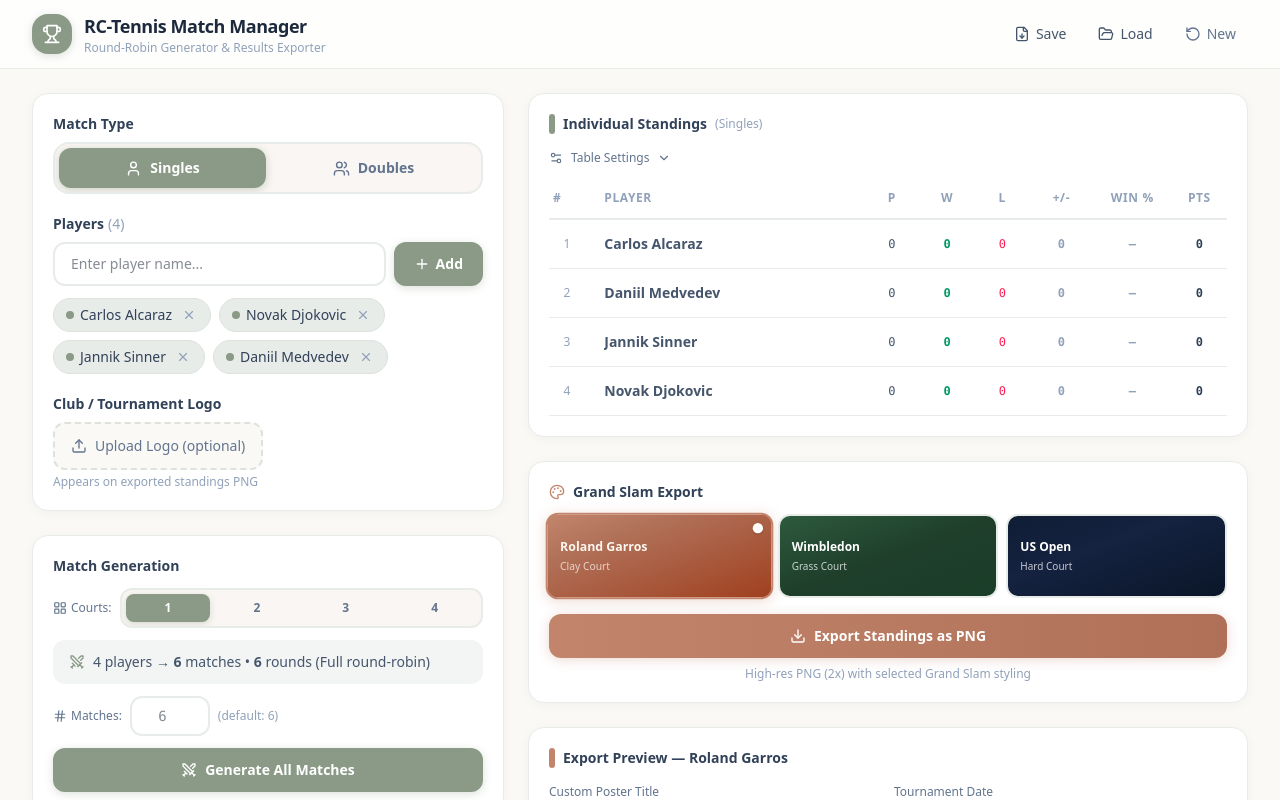
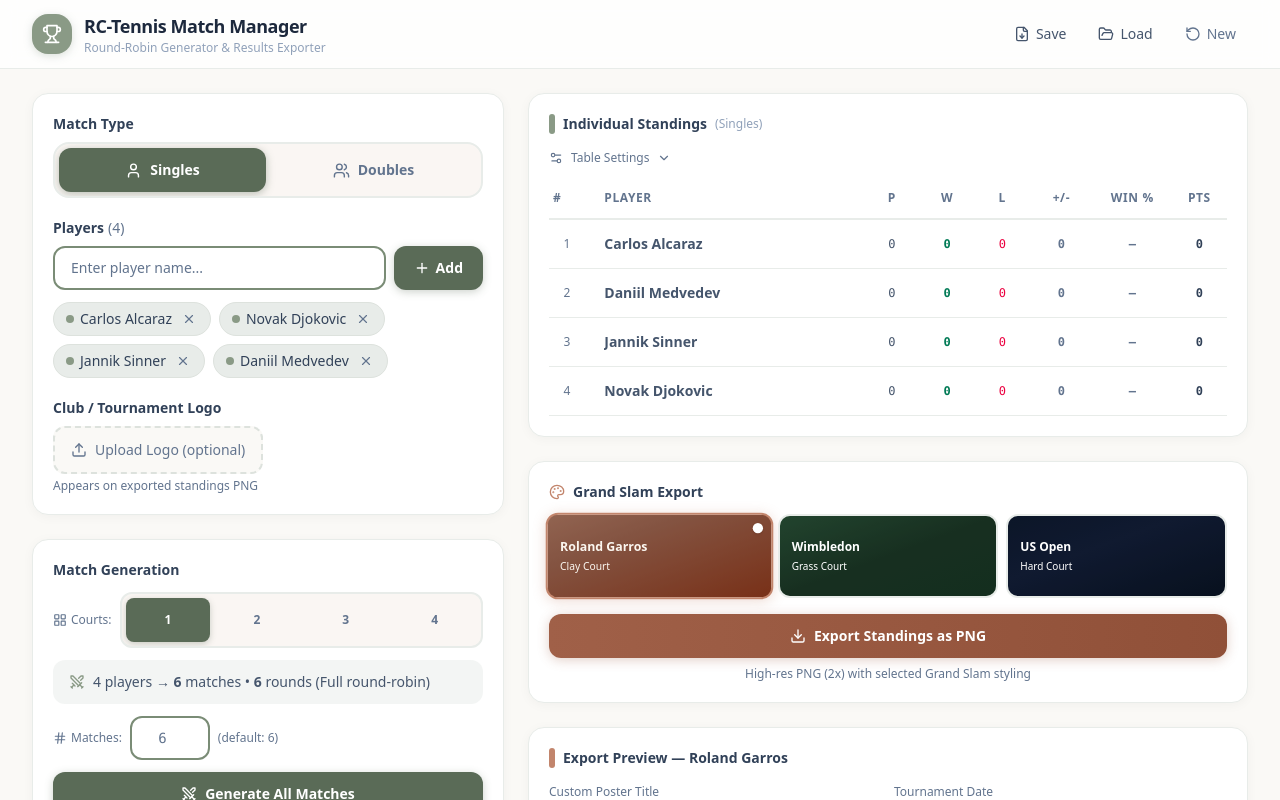
Before and after one commit to reihandio/RC-Tennis-Tournament, a React (Vite) app: page / in a window 1280 px wide. Shown: the top 800 px of the page. Built offline with nearby package versions, Linux system fonts and the light colour scheme.

Commit message:
UI  Revamp

```diff
--- a/src/components/ExportPanel.jsx
+++ b/src/components/ExportPanel.jsx
@@ -26,7 +26,7 @@
               key={key}
               type="button"
               onClick={() => onThemeChange(key)}
-              className={`relative rounded-xl p-3 text-left transition-all duration-200 border-2 ${
+              className={`relative overflow-hidden rounded-xl p-3 text-left transition-all duration-200 border-2 before:absolute before:inset-0 before:bg-black/25 before:content-[''] before:pointer-events-none ${
                 isSelected
                   ? 'border-[#C2856C] shadow-[0_2px_12px_rgba(194,133,108,0.3)] scale-[1.03]'
                   : 'border-[#E8ECE9] hover:border-[#DDE2DD]'
@@ -34,16 +34,16 @@
               style={{ background: theme.gradient, minHeight: '84px' }}
               aria-label={`Select ${theme.name} theme`}
             >
-              <span className="block text-xs font-bold mb-1" style={{ color: theme.text }}>
+              <span className="relative z-10 block text-xs font-bold mb-1" style={{ color: theme.text }}>
                 {theme.name}
               </span>
-              <span className="block text-[10px] opacity-75" style={{ color: theme.text }}>
+              <span className="relative z-10 block text-[10px]" style={{ color: theme.text }}>
                 {key === 'roland-garros' && 'Clay Court'}
                 {key === 'wimbledon' && 'Grass Court'}
                 {key === 'us-open' && 'Hard Court'}
               </span>
               {isSelected && (
-                <span className="absolute top-2 right-2 w-2.5 h-2.5 rounded-full bg-white shadow" />
+                <span className="absolute top-2 right-2 z-10 w-2.5 h-2.5 rounded-full bg-white shadow" />
               )}
             </button>
           );
@@ -55,7 +55,7 @@
         type="button"
         onClick={onExport}
         disabled={!hasStandings || exporting}
-        className="w-full flex items-center justify-center gap-2 py-3 px-4 bg-gradient-to-r from-[#C2856C] to-[#B07058] text-white rounded-xl text-sm font-semibold hover:from-[#B07058] hover:to-[#A06048] active:from-[#A06048] active:to-[#905038] transition-all shadow-[0_2px_12px_rgba(194,133,108,0.3)] disabled:from-slate-300 disabled:to-slate-300 disabled:text-slate-400 disabled:cursor-not-allowed disabled:shadow-none"
+        className="w-full flex items-center justify-center gap-2 py-3 px-4 bg-gradient-to-r from-[#A06048] to-[#905038] text-white rounded-xl text-sm font-semibold hover:from-[#905038] hover:to-[#7A432F] active:from-[#7A432F] active:to-[#643626] transition-all shadow-[0_2px_12px_rgba(160,96,72,0.3)] disabled:from-slate-300 disabled:to-slate-300 disabled:text-slate-400 disabled:cursor-not-allowed disabled:shadow-none"
       >
         {exporting ? (
           <>
@@ -77,7 +77,7 @@
         </div>
       )}
 
-      <p className="text-xs text-slate-400 mt-2 text-center">
+      <p className="text-xs text-slate-500 mt-2 text-center">
         High-res PNG (2x) with selected Grand Slam styling
       </p>
     </div>
--- a/src/components/LogoUploader.jsx
+++ b/src/components/LogoUploader.jsx
@@ -26,7 +26,7 @@
           <button
             type="button"
             onClick={onLogoRemove}
-            className="absolute -top-2 -right-2 p-1 bg-red-500 text-white rounded-full opacity-0 group-hover:opacity-100 transition-opacity shadow-md hover:bg-red-600"
+            className="absolute -top-2 -right-2 p-1 bg-red-500 text-white rounded-full opacity-100 sm:opacity-0 sm:group-hover:opacity-100 sm:focus-visible:opacity-100 transition-opacity shadow-md hover:bg-red-600 before:absolute before:-inset-2 before:content-['']"
             aria-label="Remove logo"
           >
             <X size={14} />
@@ -52,7 +52,7 @@
         aria-label="Upload logo"
       />
 
-      <p className="text-xs text-slate-400 mt-1">
+      <p className="text-xs text-slate-500 mt-1">
         Appears on exported standings PNG
       </p>
     </div>
--- a/src/components/MatchGenerator.jsx
+++ b/src/components/MatchGenerator.jsx
@@ -74,9 +74,9 @@
                   key={value}
                   type="button"
                   onClick={() => onCourtCountChange(value)}
-                  className={`flex-1 py-1.5 text-xs font-semibold rounded-lg transition-all duration-200 ${
+                  className={`flex min-h-11 flex-1 items-center justify-center py-1.5 text-xs font-semibold rounded-lg transition-all duration-200 ${
                     active
-                      ? 'bg-[#8A9A86] text-white shadow-[0_2px_6px_rgba(138,154,134,0.3)]'
+                      ? 'bg-[#5A6B57] text-white shadow-[0_2px_6px_rgba(90,107,87,0.3)]'
                       : 'text-slate-500 hover:text-slate-700 hover:bg-white/60'
                   }`}
                   aria-pressed={active}
@@ -100,7 +100,7 @@
         )}
 
         {courtsReduced && (
-          <p className="text-amber-600 text-xs flex items-center gap-1">
+          <p className="text-amber-700 text-xs flex items-center gap-1">
             <span className="inline-block w-1.5 h-1.5 rounded-full bg-amber-500" />
             Only {effectiveCourts} {effectiveCourts === 1 ? 'court' : 'courts'} can be
             used with {participants.length} {unitLabel}.
@@ -120,9 +120,9 @@
               value={matchCountInput}
               onChange={(e) => onMatchCountChange(e.target.value)}
               placeholder={String(defaultMatchCount)}
-              className="w-20 px-3 py-2 rounded-xl border-2 border-[#E8ECE9] text-sm text-center font-mono focus:outline-none focus:ring-2 focus:ring-[#8A9A86] focus:border-transparent bg-white"
+              className="w-20 min-h-11 px-3 py-2 rounded-xl border-2 border-[#7A8C76] text-sm text-center font-mono placeholder:text-slate-500 focus:outline-none focus:ring-2 focus:ring-[#5A6B57] focus:border-transparent bg-white"
             />
-            <span className="text-xs text-slate-400">
+            <span className="text-xs text-slate-500">
               (default: {defaultMatchCount})
             </span>
           </div>
@@ -133,7 +133,7 @@
             type="button"
             onClick={handleGenerate}
             disabled={!validation.valid || noCourt}
-            className="flex-1 flex items-center justify-center gap-2 py-3 px-4 bg-[#8A9A86] text-white rounded-xl text-sm font-semibold hover:bg-[#6B7D67] active:bg-[#5A6B57] transition-all shadow-[0_2px_8px_rgba(138,154,134,0.3)] disabled:bg-slate-300 disabled:text-slate-400 disabled:cursor-not-allowed disabled:shadow-none"
+            className="flex-1 flex items-center justify-center gap-2 py-3 px-4 bg-[#5A6B57] text-white rounded-xl text-sm font-semibold hover:bg-[#4F5F4C] active:bg-[#435043] transition-all shadow-[0_2px_8px_rgba(90,107,87,0.3)] disabled:bg-slate-300 disabled:text-slate-400 disabled:cursor-not-allowed disabled:shadow-none"
           >
             <Swords size={16} />
             Generate {isFixedDoubles ? 'Fixed Doubles' : matchType === 'doubles' ? 'Doubles' : 'All'} Matches
@@ -152,7 +152,7 @@
         </div>
 
         {noCourt && (
-          <p className="text-amber-600 text-xs flex items-center gap-1">
+          <p className="text-amber-700 text-xs flex items-center gap-1">
             <span className="inline-block w-1.5 h-1.5 rounded-full bg-amber-500" />
             Not enough {unitLabel} for even one court. {playersPerMatch}{' '}
             {unitLabel} are required per match.
@@ -160,15 +160,15 @@
         )}
 
         {!noCourt && !validation.valid && participants.length > 0 && (
-          <p className="text-amber-600 text-xs flex items-center gap-1">
+          <p className="text-amber-700 text-xs flex items-center gap-1">
             <span className="inline-block w-1.5 h-1.5 rounded-full bg-amber-500" />
             {validation.error}
           </p>
         )}
 
         {generationError && (
-          <p className="text-red-500 text-xs flex items-center gap-1">
-            <span className="inline-block w-1.5 h-1.5 rounded-full bg-red-500" />
+          <p className="text-red-600 text-xs flex items-center gap-1">
+            <span className="inline-block w-1.5 h-1.5 rounded-full bg-red-600" />
             {generationError}
           </p>
         )}
--- a/src/components/MatchList.jsx
+++ b/src/components/MatchList.jsx
@@ -71,7 +71,7 @@
               : 'Doubles Matches'
             : 'Matches'}
         </h3>
-        <span className="text-xs text-slate-400 font-medium">
+        <span className="text-xs text-slate-500 font-medium">
           {matches.length > 0 && `${completedCount}/${matches.length} completed`}
         </span>
       </div>
@@ -90,10 +90,10 @@
           <section key={round} className="mb-5 last:mb-0">
             <div className="flex items-center justify-between gap-2 mb-2">
               <div className="flex items-center gap-2">
-                <span className="inline-flex items-center rounded-full bg-[#8A9A86] px-2.5 py-1 text-[11px] font-semibold uppercase tracking-wide text-white">
+                <span className="inline-flex items-center rounded-full bg-[#5A6B57] px-2.5 py-1 text-[11px] font-semibold uppercase tracking-wide text-white">
                   Round {round}
                 </span>
-                <span className="text-xs text-slate-400 font-medium">
+                <span className="text-xs text-slate-500 font-medium">
                   {roundMatches.length} {roundMatches.length === 1 ? 'match' : 'matches'}
                 </span>
               </div>
--- a/src/components/MatchTypeSelector.jsx
+++ b/src/components/MatchTypeSelector.jsx
@@ -20,9 +20,9 @@
         <button
           type="button"
           onClick={() => onChange('singles')}
-          className={`flex-1 flex items-center justify-center gap-2 py-2.5 px-4 text-sm font-semibold rounded-xl transition-all duration-200 ${
+          className={`flex min-h-11 flex-1 items-center justify-center gap-2 py-2.5 px-4 text-sm font-semibold rounded-xl transition-all duration-200 ${
             isSingles
-              ? 'bg-[#8A9A86] text-white shadow-[0_2px_8px_rgba(138,154,134,0.4)]'
+              ? 'bg-[#5A6B57] text-white shadow-[0_2px_8px_rgba(90,107,87,0.4)]'
               : 'text-slate-500 hover:text-slate-700 hover:bg-white/60'
           }`}
         >
@@ -32,9 +32,9 @@
         <button
           type="button"
           onClick={() => onChange('doubles')}
-          className={`flex-1 flex items-center justify-center gap-2 py-2.5 px-4 text-sm font-semibold rounded-xl transition-all duration-200 ${
+          className={`flex min-h-11 flex-1 items-center justify-center gap-2 py-2.5 px-4 text-sm font-semibold rounded-xl transition-all duration-200 ${
             !isSingles
-              ? 'bg-[#C2856C] text-white shadow-[0_2px_8px_rgba(194,133,108,0.4)]'
+              ? 'bg-[#A06048] text-white shadow-[0_2px_8px_rgba(160,96,72,0.4)]'
               : 'text-slate-500 hover:text-slate-700 hover:bg-white/60'
           }`}
         >
@@ -49,9 +49,9 @@
           <button
             type="button"
             onClick={() => onSubModeChange('randomized')}
-            className={`flex-1 flex items-center justify-center gap-1.5 py-2 px-3 text-xs font-semibold rounded-xl transition-all duration-200 ${
+            className={`flex min-h-11 flex-1 items-center justify-center gap-1.5 py-2 px-3 text-xs font-semibold rounded-xl transition-all duration-200 ${
               !isFixed
-                ? 'bg-[#8A9A86] text-white shadow-[0_2px_6px_rgba(138,154,134,0.3)]'
+                ? 'bg-[#5A6B57] text-white shadow-[0_2px_6px_rgba(90,107,87,0.3)]'
                 : 'text-slate-500 hover:text-slate-700 hover:bg-white/60'
             }`}
           >
@@ -61,9 +61,9 @@
           <button
             type="button"
             onClick={() => onSubModeChange('fixed')}
-            className={`flex-1 flex items-center justify-center gap-1.5 py-2 px-3 text-xs font-semibold rounded-xl transition-all duration-200 ${
+            className={`flex min-h-11 flex-1 items-center justify-center gap-1.5 py-2 px-3 text-xs font-semibold rounded-xl transition-all duration-200 ${
               isFixed
-                ? 'bg-[#C2856C] text-white shadow-[0_2px_6px_rgba(194,133,108,0.3)]'
+                ? 'bg-[#A06048] text-white shadow-[0_2px_6px_rgba(160,96,72,0.3)]'
                 : 'text-slate-500 hover:text-slate-700 hover:bg-white/60'
             }`}
           >
--- a/src/components/PlayerManager.jsx
+++ b/src/components/PlayerManager.jsx
@@ -37,7 +37,7 @@
     <div className="w-full">
       <label className="block text-sm font-semibold text-slate-700 mb-2">
         {isFixedDoubles ? 'Pairs / Teams' : 'Players'}
-        <span className="text-slate-400 font-normal ml-1">({players.length})</span>
+        <span className="text-slate-500 font-normal ml-1">({players.length})</span>
       </label>
 
       <div className="flex gap-2 mb-3">
@@ -47,13 +47,13 @@
           onChange={(e) => { setInputValue(e.target.value); if (error) setError(null); }}
           onKeyDown={handleKeyDown}
           placeholder={placeholder}
-          className="flex-1 px-4 py-2.5 border-2 border-[#E8ECE9] rounded-xl text-sm focus:outline-none focus:ring-2 focus:ring-[#8A9A86] focus:border-transparent transition-shadow bg-white"
+          className="flex-1 px-4 py-2.5 border-2 border-[#7A8C76] rounded-xl text-sm placeholder:text-slate-500 focus:outline-none focus:ring-2 focus:ring-[#5A6B57] focus:border-transparent transition-shadow bg-white"
           maxLength={60}
         />
         <button
           type="button"
           onClick={handleAdd}
-          className="flex items-center justify-center gap-1.5 px-5 py-2.5 bg-[#8A9A86] text-white rounded-xl text-sm font-semibold hover:bg-[#6B7D67] active:bg-[#5A6B57] transition-colors shadow-[0_2px_8px_rgba(138,154,134,0.3)]"
+          className="flex min-h-11 items-center justify-center gap-1.5 px-5 py-2.5 bg-[#5A6B57] text-white rounded-xl text-sm font-semibold hover:bg-[#4F5F4C] active:bg-[#435043] transition-colors shadow-[0_2px_8px_rgba(90,107,87,0.3)]"
         >
           <Plus size={16} />
           Add
@@ -61,8 +61,8 @@
       </div>
 
       {error && (
-        <p className="text-red-500 text-xs mb-2 flex items-center gap-1">
-          <span className="inline-block w-1.5 h-1.5 rounded-full bg-red-500" />
+        <p className="text-red-600 text-xs mb-2 flex items-center gap-1">
+          <span className="inline-block w-1.5 h-1.5 rounded-full bg-red-600" />
           {error}
         </p>
       )}
@@ -79,7 +79,7 @@
               <button
                 type="button"
                 onClick={() => onRemovePlayer(player.id)}
-                className="ml-0.5 p-0.5 rounded-full text-slate-400 hover:text-red-500 hover:bg-red-50 transition-colors"
+                className="relative ml-0.5 p-0.5 rounded-full text-slate-500 hover:text-red-600 hover:bg-red-50 transition-colors before:absolute before:-inset-2 before:content-['']"
                 aria-label={`Remove ${player.name}`}
               >
                 <X size={14} />
@@ -90,7 +90,7 @@
       )}
 
       {players.length === 0 && (
-        <p className="text-sm text-slate-400 italic">
+        <p className="text-sm text-slate-500 italic">
           Add at least {minLabel} players to generate matches
         </p>
       )}
--- a/src/components/StandingsTable.jsx
+++ b/src/components/StandingsTable.jsx
@@ -10,7 +10,7 @@
 }) {
   if (standings.length === 0) {
     return (
-      <div className="text-center py-12 text-slate-400">
+      <div className="text-center py-12 text-slate-500">
         <Trophy size={40} className="mx-auto mb-3 opacity-20" />
         <p className="text-sm">No standings yet.</p>
         <p className="text-xs mt-1">Generate matches and enter scores to see rankings.</p>
@@ -28,21 +28,21 @@
 
   return (
     <div className="overflow-x-auto">
-      <table className="w-full text-sm table-fixed">
+      <table className="w-full min-w-[560px] text-sm table-fixed">
         <thead>
           <tr className="border-b-2 border-[#E8ECE9]">
-            <th className="text-left py-3 px-1 text-xs font-semibold text-slate-400 uppercase tracking-wider w-[6%]">#</th>
-            <th className="text-left py-3 px-2 text-xs font-semibold text-slate-400 uppercase tracking-wider" style={{ width: nameW }}>
+            <th className="text-left py-3 px-1 text-xs font-semibold text-slate-500 uppercase tracking-wider w-[6%]">#</th>
+            <th className="text-left py-3 px-2 text-xs font-semibold text-slate-500 uppercase tracking-wider" style={{ width: nameW }}>
               {nameLabel}
             </th>
-            <th className="text-center py-3 px-1 text-xs font-semibold text-slate-400 uppercase tracking-wider w-[7%]">P</th>
-            <th className="text-center py-3 px-1 text-xs font-semibold text-slate-400 uppercase tracking-wider w-[7%]">W</th>
-            <th className="text-center py-3 px-1 text-xs font-semibold text-slate-400 uppercase tracking-wider w-[7%]">L</th>
-            <th className="text-center py-3 px-1 text-xs font-semibold text-slate-400 uppercase tracking-wider w-[8%] whitespace-nowrap">+/-</th>
-            <th className="text-center py-3 px-1 text-xs font-semibold text-slate-400 uppercase tracking-wider w-[10%]">Win %</th>
-            <th className="text-center py-3 px-1 text-xs font-semibold text-slate-400 uppercase tracking-wider w-[7%]">PTS</th>
+            <th className="text-center py-3 px-1 text-xs font-semibold text-slate-500 uppercase tracking-wider w-[7%]">P</th>
+            <th className="text-center py-3 px-1 text-xs font-semibold text-slate-500 uppercase tracking-wider w-[7%]">W</th>
+            <th className="text-center py-3 px-1 text-xs font-semibold text-slate-500 uppercase tracking-wider w-[7%]">L</th>
+            <th className="text-center py-3 px-1 text-xs font-semibold text-slate-500 uppercase tracking-wider w-[8%] whitespace-nowrap">+/-</th>
+            <th className="text-center py-3 px-1 text-xs font-semibold text-slate-500 uppercase tracking-wider w-[10%]">Win %</th>
+            <th className="text-center py-3 px-1 text-xs font-semibold text-slate-500 uppercase tracking-wider w-[7%]">PTS</th>
             {showCustom && (
-              <th className="text-center py-3 px-1 text-xs font-semibold text-slate-400 uppercase tracking-wider w-[14%]">Note</th>
+              <th className="text-center py-3 px-1 text-xs font-semibold text-slate-500 uppercase tracking-wider w-[14%]">Note</th>
             )}
           </tr>
         </thead>
@@ -59,11 +59,11 @@
                   {index === 0 && row.played > 0 ? (
                     <Trophy size={17} className="text-amber-500" />
                   ) : index === 1 && row.played > 0 ? (
-                    <Medal size={16} className="text-slate-400" />
+                    <Medal size={16} className="text-slate-500" />
                   ) : index === 2 && row.played > 0 ? (
                     <Medal size={16} className="text-amber-700" />
                   ) : (
-                    <span className="text-slate-400 text-xs font-medium">{row.position}</span>
+                    <span className="text-slate-500 text-xs font-medium">{row.position}</span>
                   )}
                 </span>
               </td>
@@ -75,16 +75,16 @@
                 </span>
               </td>
               <td className="py-2.5 px-1 text-center font-mono text-slate-600 text-xs">{row.played}</td>
-              <td className="py-2.5 px-1 text-center font-mono text-emerald-600 font-semibold text-xs">{row.wins}</td>
-              <td className="py-2.5 px-1 text-center font-mono text-rose-500 text-xs">{row.losses}</td>
+              <td className="py-2.5 px-1 text-center font-mono text-emerald-700 font-semibold text-xs">{row.wins}</td>
+              <td className="py-2.5 px-1 text-center font-mono text-rose-600 text-xs">{row.losses}</td>
               <td className="py-2.5 px-1 text-center font-mono font-semibold text-xs">
-                <span className={row.gameDiff > 0 ? 'text-emerald-600' : row.gameDiff < 0 ? 'text-rose-500' : 'text-slate-400'}>
+                <span className={row.gameDiff > 0 ? 'text-emerald-700' : row.gameDiff < 0 ? 'text-rose-600' : 'text-slate-500'}>
                   {row.gameDiff > 0 ? '+' : ''}{row.gameDiff}
                 </span>
               </td>
               <td className="py-2.5 px-1 text-center font-mono text-xs">
                 <span className={`font-semibold ${
-                  row.played > 0 ? row.winPct >= 50 ? 'text-emerald-600' : 'text-rose-500' : 'text-slate-400'
+                  row.played > 0 ? row.winPct >= 50 ? 'text-emerald-700' : 'text-rose-600' : 'text-slate-500'
                 }`}>
                   {row.played > 0 ? `${row.winPct}%` : '—'}
                 </span>
@@ -97,7 +97,7 @@
                     value={customValues?.[row.playerId] || ''}
                     onChange={(e) => onCustomValueChange?.(row.playerId, e.target.value)}
                     placeholder="—"
-                    className="w-full px-2 py-1 border border-[#E8ECE9] rounded-lg text-xs text-center focus:outline-none focus:ring-1 focus:ring-[#8A9A86] bg-white"
+                    className="w-full px-2 py-1 border border-[#7A8C76] rounded-lg text-xs text-center placeholder:text-slate-500 focus:outline-none focus:ring-2 focus:ring-[#5A6B57] bg-white"
                   />
                 </td>
               )}
```
Also changed, not shown: src/components/MatchCard.jsx (+21 -21 lines), src/components/Toolbar.jsx (+10 -10 lines), 1 other file (tests, documents, lock files or other folders).
